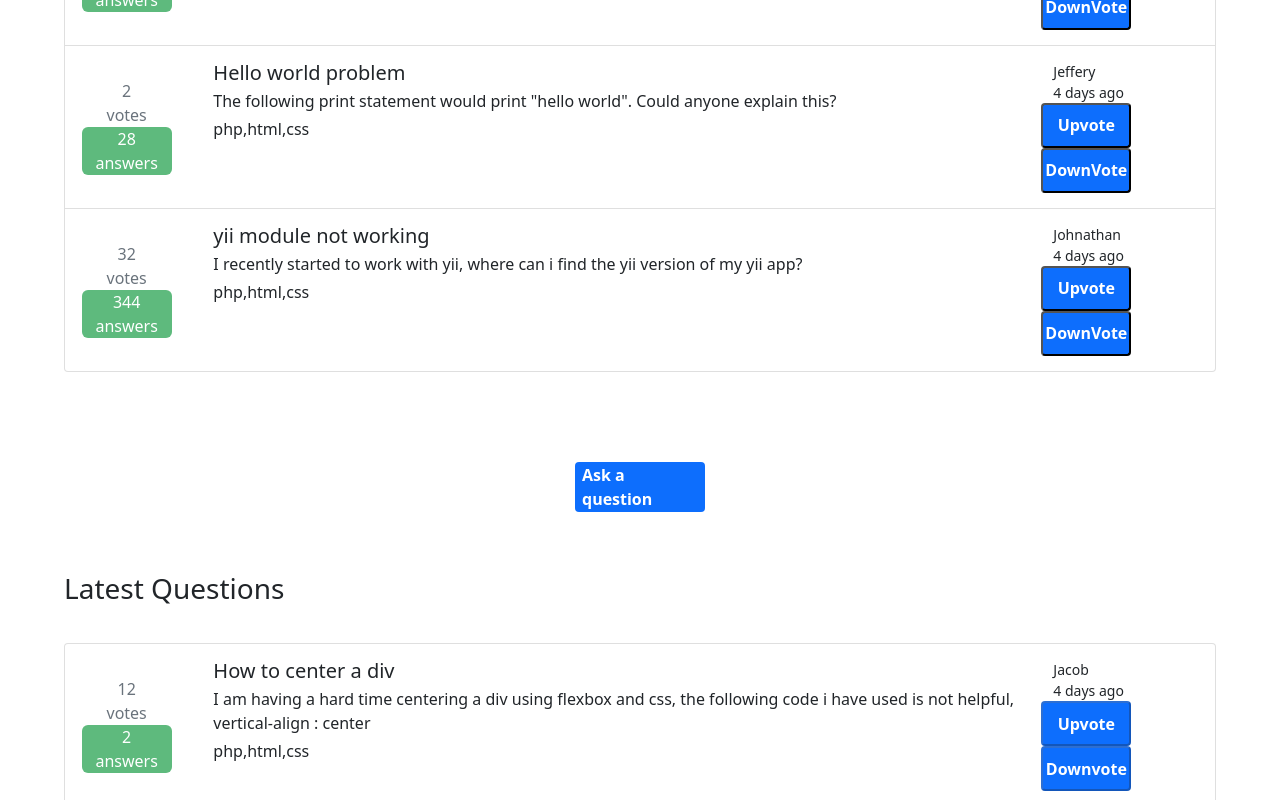
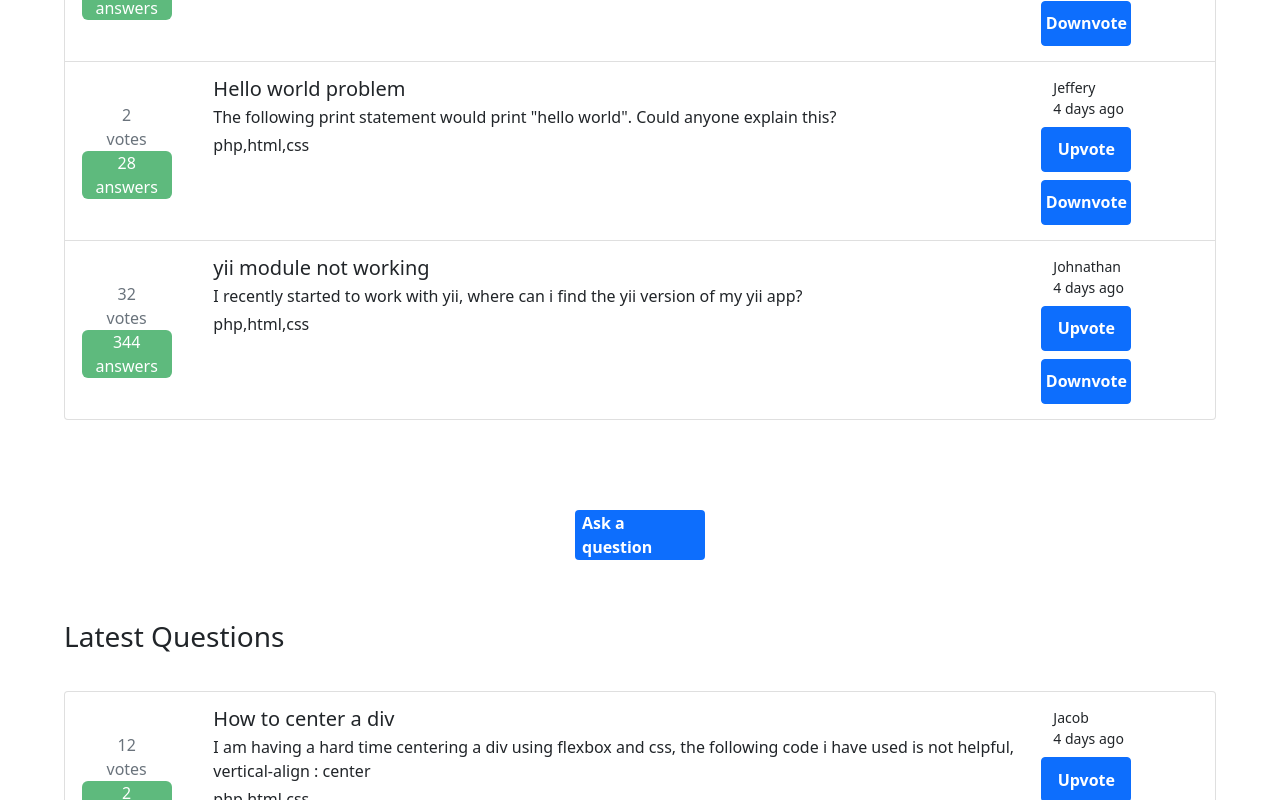
Before and after one commit to 2103562/witsOverflow, a Vue app: page / in a window 1280 px wide. Shown: the part 320-1120 px from the top of the page. Built offline with nearby package versions, Linux system fonts and the light colour scheme; no server answers.

Commit message:
adjusted styling for buttons

```diff
--- a/src/components/Home.vue
+++ b/src/components/Home.vue
@@ -114,7 +114,7 @@ export default {
                         <small>{{question.time}}</small>
                         <div class="d-flex flex-row row justify-content-between" >
                         <button class="btn-upvote"   @click.once="question.votes++">Upvote</button>
-                        <button class="btn-upvote" v-if="question.votes>=1"  @click.once=question.votes-->DownVote</button>
+                        <button class="btn-upvote" v-if="question.votes>=1"  @click.once=question.votes-->Downvote</button>
                         </div>
                     </div>
 
@@ -159,10 +159,8 @@ export default {
                     <div class="d-flex flex-row row justify-content-between">
                         <small>{{question.user}}</small>
                         <small>{{question.time}}</small>
-                        <div class="d-flex flex-row row justify-content-between">
-                       <button class="btn-upvote" :class="{disabledbutton: !isPressed}" :disabled="!isPressed" @click.once="question.upvote">Upvote</button>
+                        <button class="btn-upvote" :class="{disabledbutton: !isPressed}" :disabled="!isPressed" @click.once="question.upvote">Upvote</button>
                         <button class="btn-upvote" v-if="question.votes>=1" :class="{disabledbutton: !isPressed}" :disabled="!isPressed" @click.once=question.votes-->Downvote</button>
-                        </div>
 
                     </div>
 
@@ -202,7 +200,9 @@ export default {
     width: 90px;
     height: 45px;
     padding: 7px;
+    margin-top: 8px;
     background: #0d6efd;
+    border: 1px #0d6efd solid ;
     color: white;
     display: flex;
     justify-content: center;
```
